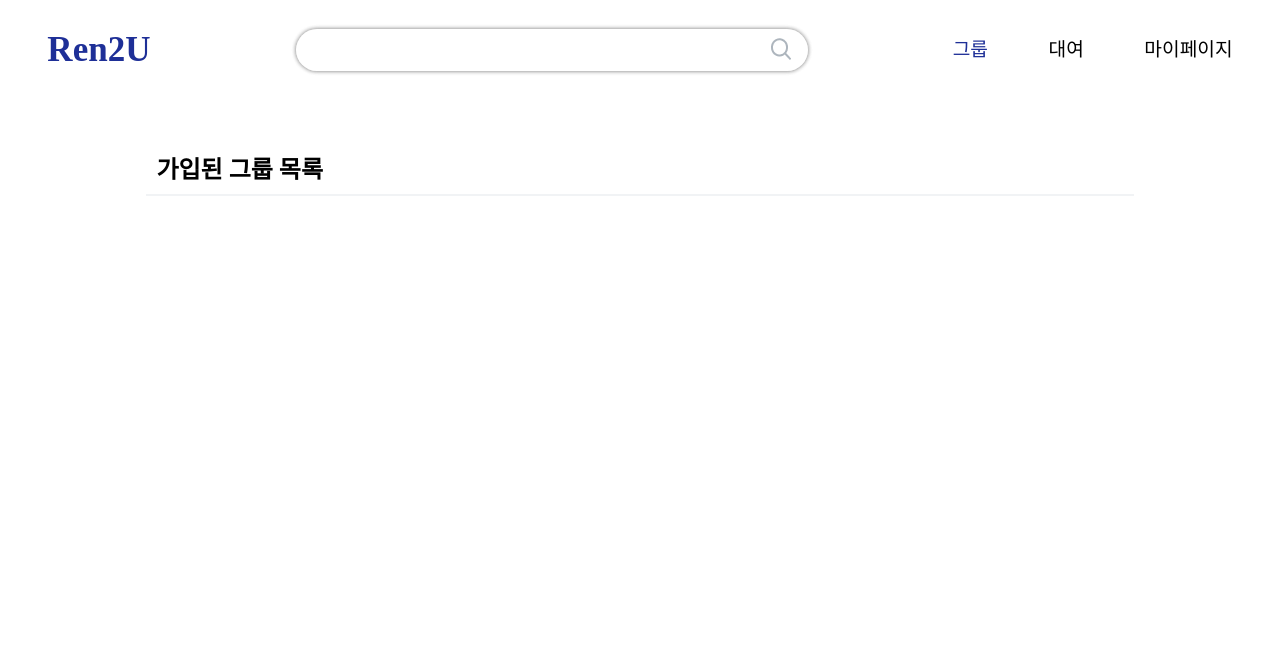
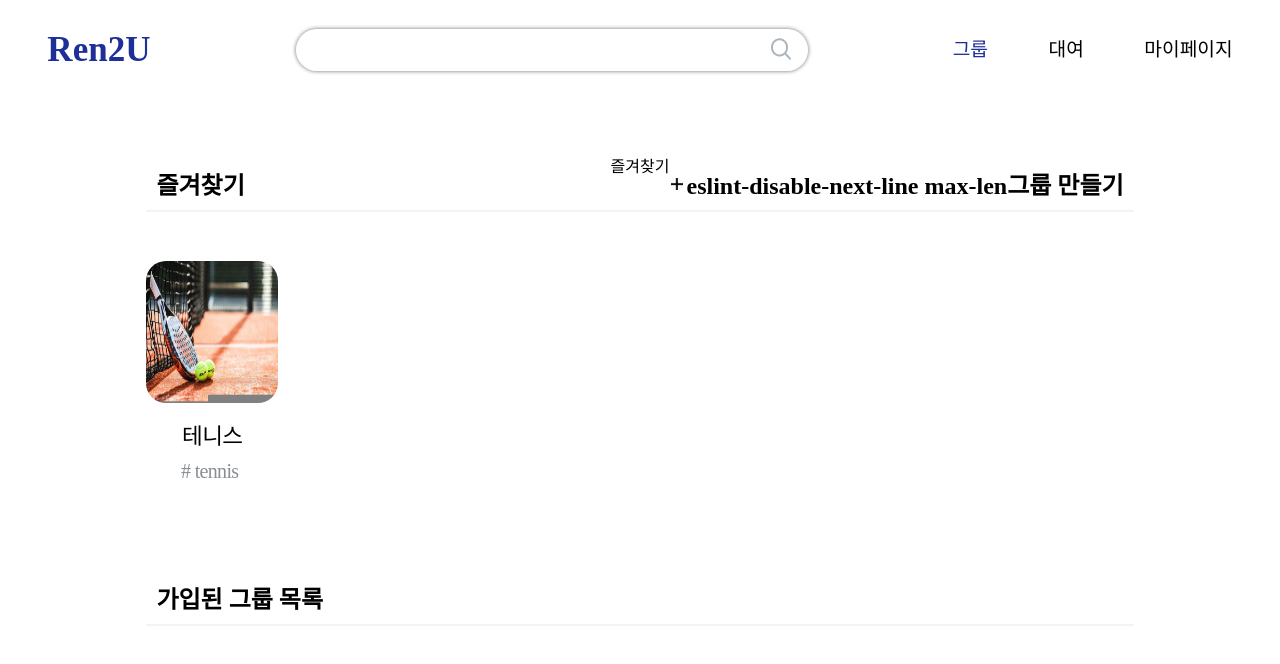
Before and after one commit to paranArena/RTU-Web, a Next.js app: page /group in a window 1280 px wide. Shown: the top 664 px of the page. Built offline with nearby package versions, Linux system fonts and the light colour scheme; no server answers.

Commit message:
chore: add meta tag / vercel Mixed Content error

```diff
--- a/components/common/Header.tsx
+++ b/components/common/Header.tsx
@@ -5,6 +5,7 @@ function Header() {
     <Head>
       <title>Ren2U</title>
       <meta name="description" content="Ren2U Web Service" />
+      <meta httpEquiv="Content-Security-Policy" content="upgrade-insecure-requests" />
       <link rel="icon" href="/favicon.ico" />
     </Head>
   );
--- a/pages/group/index.tsx
+++ b/pages/group/index.tsx
@@ -1,6 +1,7 @@
 import React, { useEffect, useState } from 'react';
 import styles from 'styles/pages/GroupPage.module.css';
 import axios from 'axios';
+import Link from 'next/link';
 import GroupCard from '../../components/group/GroupCard';
 import { SERVER_API } from '../../config';
 import { ClubDataModal } from '../../globalInterface';
@@ -54,36 +55,40 @@ function GroupPage() {
     <div className={styles.outerContainer}>
 
       <div className={styles.innerContainer}>
-        {/*  즐겨찾기  */}
-        {/* <div className={styles.likeContainer}> */}
-        {/* <div className={styles.textContainer}> */}
-        {/*  <span>즐겨찾기</span> */}
-        {/*  <Link href="/addGroup"> */}
-        {/*    <div className={styles.addGroupButtonContainer}> */}
-        {/*      <div className={styles.addImage} /> */}
-        {/*      /!* eslint-disable-next-line max-len *!/ */}
-        {/* eslint-disable-next-line max-len */}
-        {/*      /!* eslint-disable-next-line jsx-a11y/click-events-have-key-events,jsx-a11y/no-static-element-interactions *!/ */}
-        {/*      <span>그룹 만들기</span> */}
-        {/*    </div> */}
-        {/*  </Link> */}
-        {/* </div> */}
+        즐겨찾기
+        <div className={styles.likeContainer}>
+          <div className={styles.textContainer}>
+            <span>즐겨찾기</span>
+            <Link href="/addGroup">
+              <div className={styles.addGroupButtonContainer}>
+                <div className={styles.addImage} />
+                {/* eslint-disable-next-line max-len */}
+                eslint-disable-next-line max-len
+                {/* eslint-disable-next-line jsx-a11y/click-events-have-key-events,jsx-a11y/no-static-element-interactions */}
+                <span>그룹 만들기</span>
+              </div>
+            </Link>
+          </div>
 
-        {/* <div className={styles.groupContainer}> */}
-        {/*  /!* 더미 group card  나중에 map 사용 *!/ */}
-        {/*  <GroupCard */}
-        {/*    url="/images/tennis.jpeg" */}
-        {/*    groupName="테니스" */}
-        {/*    tagList={['tennis']} */}
-        {/*    like */}
-        {/*  /> */}
+          <div className={styles.groupContainer}>
+            {/* 더미 group card  나중에 map 사용 */}
+            <GroupCard
+              url="/images/tennis.jpeg"
+              groupName="테니스"
+              tagList={['tennis']}
+              like
+            />
 
-        {/* </div> */}
-        {/* </div> */}
+          </div>
+        </div>
 
         {/* 가입된 그룹 목록 */}
         <div className={styles.joinedContainer}>
           <span className={styles.textContainer}>가입된 그룹 목록</span>
+          {/* <div className={styles.addGroupButtonContainer}> */}
+          {/*  <div className={styles.addImage} /> */}
+          {/*  <span>그룹 만들기</span> */}
+          {/* </div> */}
           <div className={styles.groupContainer}>
             {/* 더미 group card  나중에 map 사용 */}
             {
```
